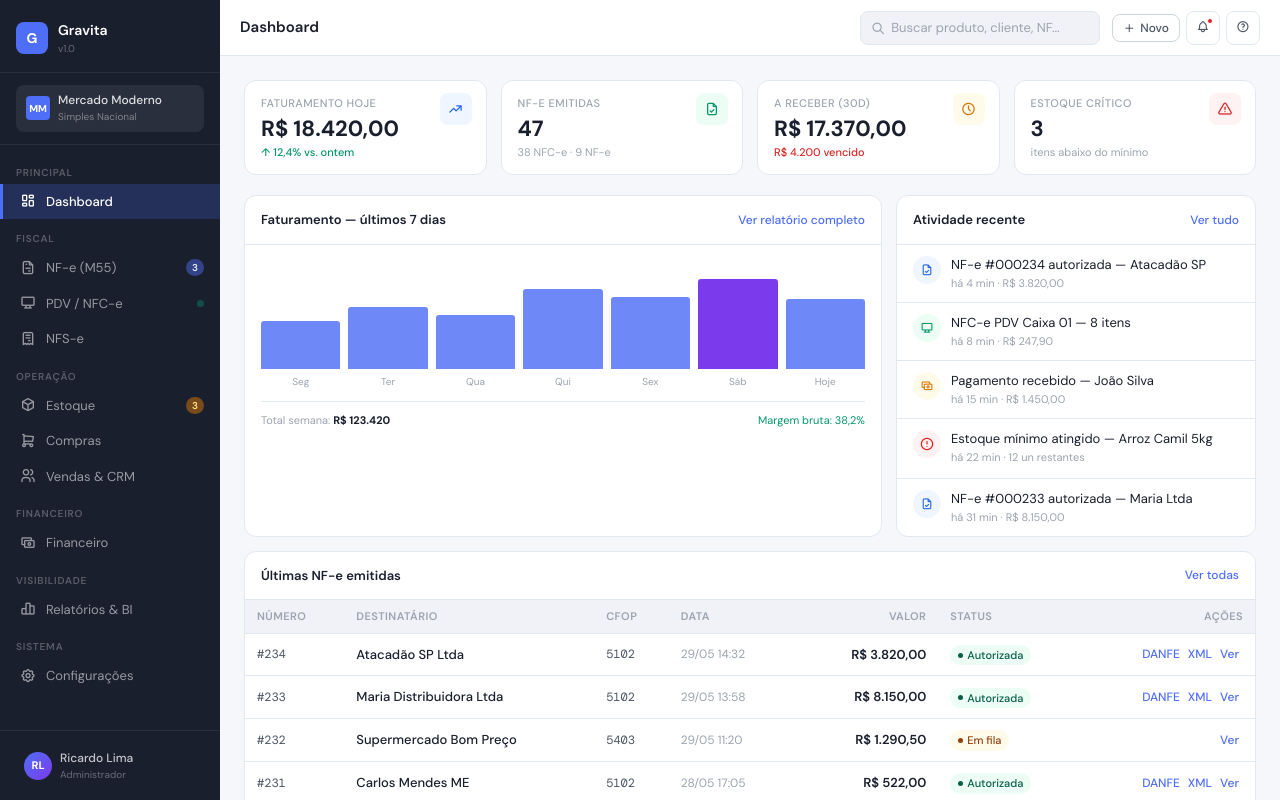
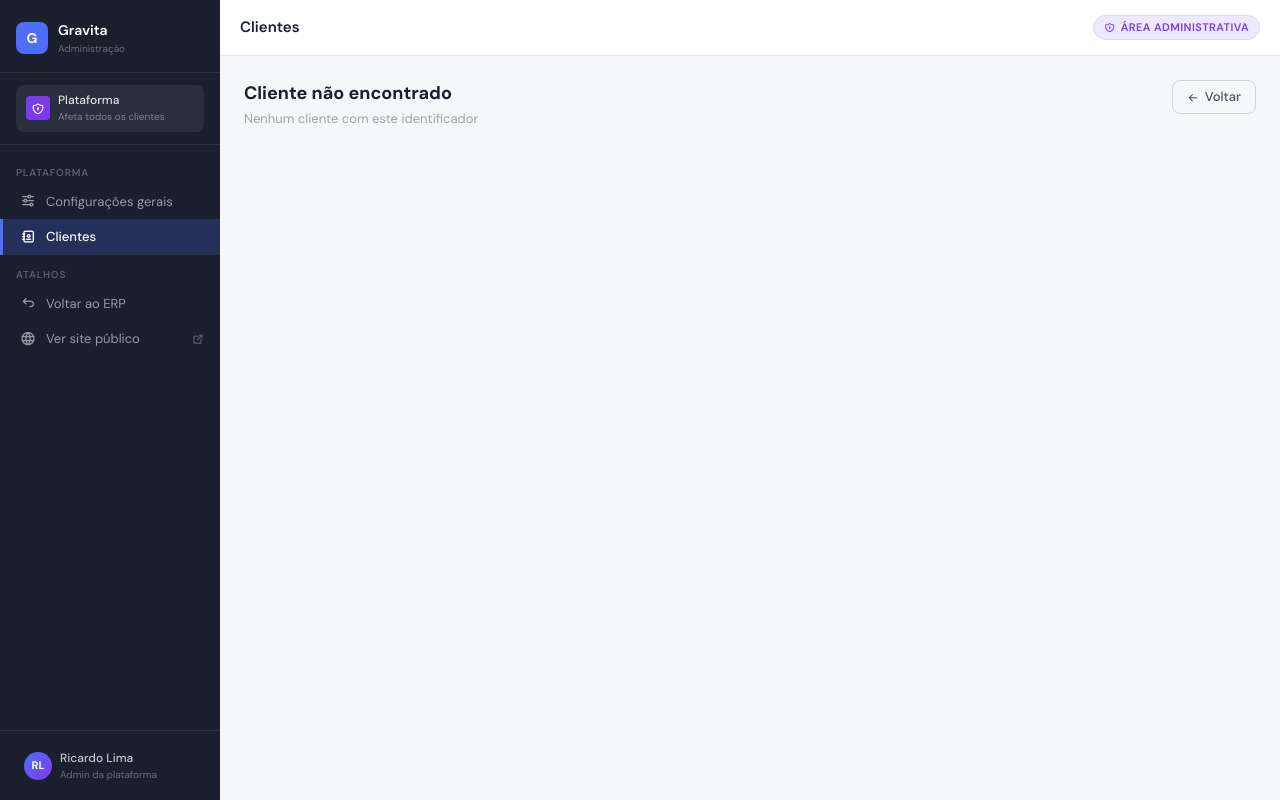
Before and after one commit to mychellt/gravita, an Angular app in the folder web/: page /admin/clientes/1 in a window 1280 px wide. Before the commit this address led to /dashboard. Built offline with nearby package versions, Linux system fonts and the light colour scheme.

Commit message:
Move customer admin screens under /admin/clientes with admin nav entry (GRA-188)
Co-Authored-By: Claude Sonnet 5.5 <noreply@anthropic.com>
Claude-Session: https://claude.ai/code/session_01C4fKm1vsY2h5k8SE8tGZ2m

```diff
--- a/web/src/app/app.routes.ts
+++ b/web/src/app/app.routes.ts
@@ -12,6 +12,18 @@ export const routes: Routes = [
         path: 'configuracoes/:secao',
         loadComponent: () => import('./modules/admin/platform-settings/platform-settings.component').then(m => m.PlatformSettingsComponent),
         canDeactivate: [unsavedChangesGuard]
+      },
+      {
+        path: 'clientes',
+        loadComponent: () => import('./modules/settings/clientes/clientes-list.component').then(m => m.ClientesListComponent)
+      },
+      {
+        path: 'clientes/:id',
+        loadComponent: () => import('./modules/settings/clientes/cliente-detail.component').then(m => m.ClienteDetailComponent)
+      },
+      {
+        path: 'clientes/:id/pagamentos',
+        loadComponent: () => import('./modules/settings/clientes/cliente-pagamentos.component').then(m => m.ClientePagamentosComponent)
       },
     ]
   },
@@ -64,18 +76,9 @@ export const routes: Routes = [
         path: 'settings',
         loadComponent: () => import('./modules/settings/settings.component').then(m => m.SettingsComponent)
       },
-      {
-        path: 'settings/clientes',
-        loadComponent: () => import('./modules/settings/clientes/clientes-list.component').then(m => m.ClientesListComponent)
-      },
-      {
-        path: 'settings/clientes/:id',
-        loadComponent: () => import('./modules/settings/clientes/cliente-detail.component').then(m => m.ClienteDetailComponent)
-      },
-      {
-        path: 'settings/clientes/:id/pagamentos',
-        loadComponent: () => import('./modules/settings/clientes/cliente-pagamentos.component').then(m => m.ClientePagamentosComponent)
-      },
+      { path: 'settings/clientes', redirectTo: '/admin/clientes', pathMatch: 'full' },
+      { path: 'settings/clientes/:id', redirectTo: '/admin/clientes/:id', pathMatch: 'full' },
+      { path: 'settings/clientes/:id/pagamentos', redirectTo: '/admin/clientes/:id/pagamentos', pathMatch: 'full' },
     ]
   },
   { path: '**', redirectTo: '' }
--- a/web/src/app/core/services/title.service.ts
+++ b/web/src/app/core/services/title.service.ts
@@ -15,6 +15,7 @@ const ROUTE_TITLES: Record<string, string> = {
   '/relatorios': 'Relatórios & BI',
   '/settings':   'Configurações',
   '/admin/configuracoes': 'Configurações gerais da plataforma',
+  '/admin/clientes': 'Clientes',
 };
 
 function titleFor(url: string): string {
--- a/web/src/app/layout/admin-shell/admin-shell.component.ts
+++ b/web/src/app/layout/admin-shell/admin-shell.component.ts
@@ -21,5 +21,6 @@ export class AdminShellComponent {
 
   readonly nav: AdminNavItem[] = [
     { label: 'Configurações gerais', icon: 'ti-adjustments-horizontal', route: '/admin/configuracoes' },
+    { label: 'Clientes', icon: 'ti-address-book', route: '/admin/clientes' },
   ];
 }
--- a/web/src/app/modules/settings/clientes/cliente-detail.component.html
+++ b/web/src/app/modules/settings/clientes/cliente-detail.component.html
@@ -1,7 +1,7 @@
 @if (cliente(); as c) {
   <app-page-header [title]="c.nome || 'Cliente'" subtitle="Dados cadastrais · somente leitura">
-    <a routerLink="/settings/clientes" class="btn btn-ghost"><i class="ti ti-arrow-left"></i> Voltar</a>
-    <a [routerLink]="['/settings/clientes', c.id, 'pagamentos']" class="btn btn-ghost"><i class="ti ti-cash"></i> Pagamentos</a>
+    <a routerLink="/admin/clientes" class="btn btn-ghost"><i class="ti ti-arrow-left"></i> Voltar</a>
+    <a [routerLink]="['/admin/clientes', c.id, 'pagamentos']" class="btn btn-ghost"><i class="ti ti-cash"></i> Pagamentos</a>
   </app-page-header>
 
   <div class="form-section">
@@ -69,6 +69,6 @@
   </div>
 } @else {
   <app-page-header title="Cliente não encontrado" subtitle="Nenhum cliente com este identificador">
-    <a routerLink="/settings/clientes" class="btn btn-ghost"><i class="ti ti-arrow-left"></i> Voltar</a>
+    <a routerLink="/admin/clientes" class="btn btn-ghost"><i class="ti ti-arrow-left"></i> Voltar</a>
   </app-page-header>
 }
--- a/web/src/app/modules/settings/clientes/cliente-pagamentos.component.html
+++ b/web/src/app/modules/settings/clientes/cliente-pagamentos.component.html
@@ -1,7 +1,7 @@
 @if (cliente(); as c) {
   <app-page-header [title]="'Pagamentos · ' + (c.nome || 'Cliente')" subtitle="Saldo em aberto e títulos a receber · somente leitura">
-    <a routerLink="/settings/clientes" class="btn btn-ghost"><i class="ti ti-arrow-left"></i> Voltar</a>
-    <a [routerLink]="['/settings/clientes', c.id]" class="btn btn-ghost"><i class="ti ti-user"></i> Dados</a>
+    <a routerLink="/admin/clientes" class="btn btn-ghost"><i class="ti ti-arrow-left"></i> Voltar</a>
+    <a [routerLink]="['/admin/clientes', c.id]" class="btn btn-ghost"><i class="ti ti-user"></i> Dados</a>
     <a routerLink="/financeiro" class="btn btn-ghost"><i class="ti ti-cash"></i> Ver no Financeiro</a>
   </app-page-header>
 
@@ -60,6 +60,6 @@
   </div>
 } @else {
   <app-page-header title="Cliente não encontrado" subtitle="Nenhum cliente com este identificador">
-    <a routerLink="/settings/clientes" class="btn btn-ghost"><i class="ti ti-arrow-left"></i> Voltar</a>
+    <a routerLink="/admin/clientes" class="btn btn-ghost"><i class="ti ti-arrow-left"></i> Voltar</a>
   </app-page-header>
 }
--- a/web/src/app/modules/settings/clientes/clientes-list.component.html
+++ b/web/src/app/modules/settings/clientes/clientes-list.component.html
@@ -1,5 +1,5 @@
 <app-page-header title="Clientes" subtitle="Administração · Cadastro de clientes do tenant">
-  <a routerLink="/settings" class="btn btn-ghost"><i class="ti ti-arrow-left"></i> Voltar</a>
+  <a routerLink="/admin/configuracoes" class="btn btn-ghost"><i class="ti ti-arrow-left"></i> Voltar</a>
 </app-page-header>
 
 <div class="card">
@@ -32,8 +32,8 @@
           <td class="td-right">{{ c.limiteCredito != null ? (c.limiteCredito | brl) : '--' }}</td>
           <td class="td-right">{{ c.saldoDevedor != null ? (c.saldoDevedor | brl) : '--' }}</td>
           <td class="td-actions">
-            <a class="action-btn" [routerLink]="['/settings/clientes', c.id]">Dados</a>
-            <a class="action-btn" [routerLink]="['/settings/clientes', c.id, 'pagamentos']">Pagamentos</a>
+            <a class="action-btn" [routerLink]="['/admin/clientes', c.id]">Dados</a>
+            <a class="action-btn" [routerLink]="['/admin/clientes', c.id, 'pagamentos']">Pagamentos</a>
             <button class="action-btn" type="button" disabled title="Em breve">Usuário (em breve)</button>
           </td>
         </tr>
--- a/web/src/app/modules/settings/settings.component.ts
+++ b/web/src/app/modules/settings/settings.component.ts
@@ -24,7 +24,7 @@ export class SettingsComponent {
   readonly menus: SettingsMenu[] = [
     { key: 'empresa',     label: 'Empresa',       icon: 'ti-building' },
     { key: 'usuarios',    label: 'Usuários',       icon: 'ti-users' },
-    { key: 'clientes',    label: 'Clientes',       icon: 'ti-address-book', route: '/settings/clientes' },
+    { key: 'clientes',    label: 'Clientes',       icon: 'ti-address-book', route: '/admin/clientes' },
     { key: 'permissoes',  label: 'Permissões',     icon: 'ti-shield-lock' },
     { key: 'certificado', label: 'Cert. Digital',  icon: 'ti-certificate' },
     { key: 'integracoes', label: 'Integrações',    icon: 'ti-plug' },
```
